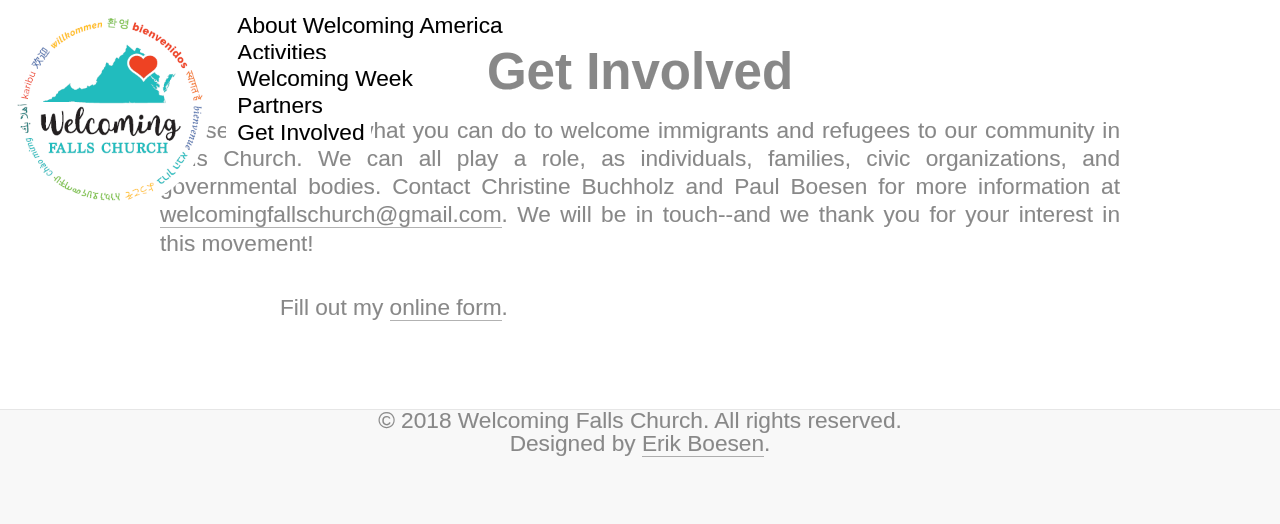
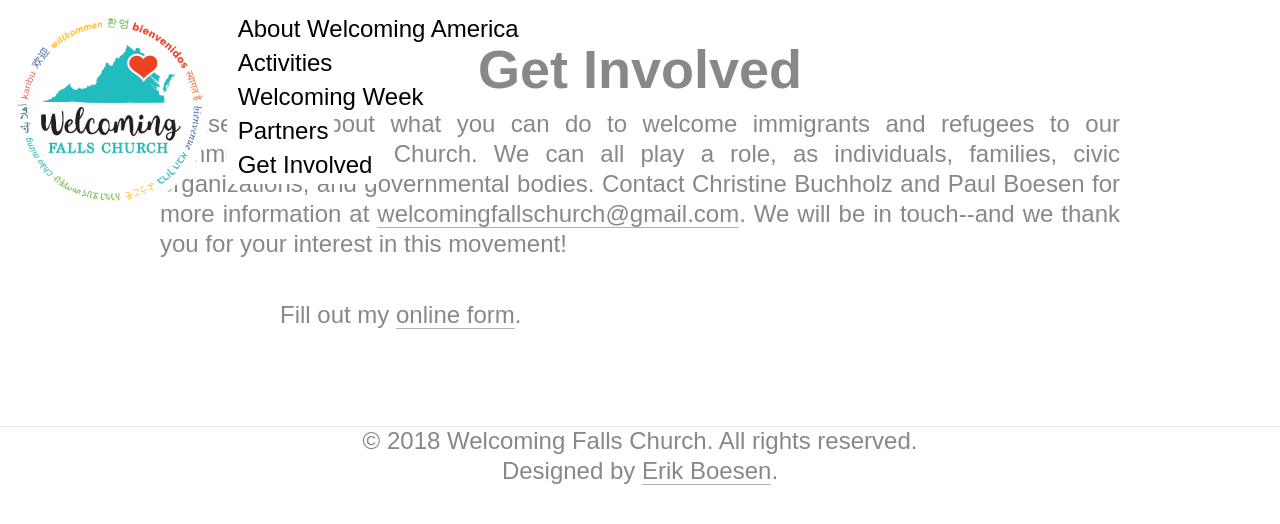
Before and after one commit to wfctest/wfctest, a Jekyll site: the page built from get-involved.html, in a window 1280 px wide. Shown: the top 524 px of the page. Built offline with Jekyll 4.4.1, drawn with Linux system fonts in a browser that asks for light colours; some web fonts are replaced.

Commit message:
Start organizing CSS

```diff
--- a/assets/css/main.css
+++ b/assets/css/main.css
@@ -7,49 +7,25 @@
     font: inherit;
     box-sizing: border-box;
     vertical-align: baseline;
-    line-height: 1;
 }
 body {
-    overflow-x: hidden;
-}
-ol, ul {
-    list-style: none;
-}
-table {
-    border-collapse: collapse;
-    border-spacing: 0;
-}
-input::-moz-focus-inner {
-    border: 0;
-    padding: 0;
-}
-input, select, textarea {
-    appearance: none;
-}
-body {
-    background: #F8F8F8;
     font-family: 'Quattrocento', sans-serif;
     font-weight: 300;
-    font-size: 17pt;
-    line-height: 1.75em;
+    font-size: 18pt;
     color: #888;
-    -webkit-text-stroke: 0.1px;
+    line-height: 1.25;
 }
 .dark {
     color: white;
 }
-input, textarea, select {
-    font: inherit;
-}
 h1, h2, h3, h4, h5, h6 {
     font-weight: 700;
-    line-height: 1.5em;
 }
 strong, b {
     font-weight: 800;
 }
 a {
-    transition: border-bottom-color 0.25s ease-in-out;
+    transition: 0.25s ease-in-out;
     color: inherit;
     text-decoration: none;
     border-bottom: solid 1px rgba(0, 0, 0, 0.3);
@@ -65,7 +41,6 @@ a:hover {
 }
 p {
     text-align: justify;
-    line-height: 1.25;
 }
 header h1, header h2, header h3, header h4, header h5, header h6 {
     margin: 0;
```
